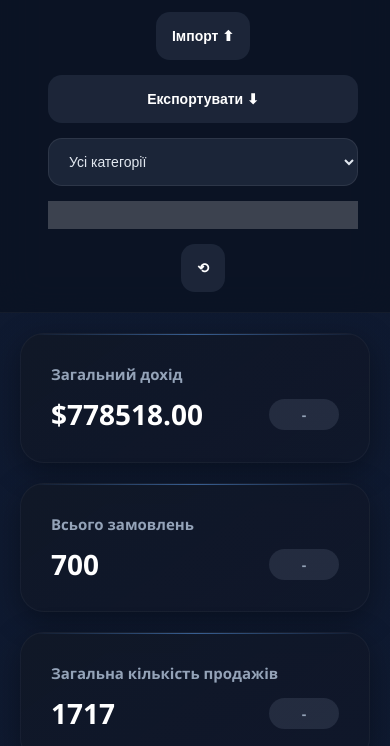
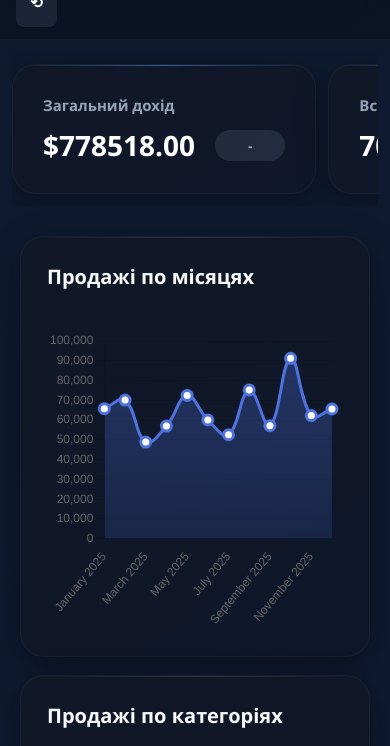
Before and after one commit to Khyzhniak395134/sales-dashboard_TEST, a plain HTML site: page index.html in a window 390 px wide. Shown: the part 177-923 px from the top of the page. Drawn offline with nearby package versions, Linux system fonts and the light colour scheme.

Commit message:
Improve responsive styles for mobile and tablets
Refactor responsive styles for tablets and mobile devices, enhancing layout and touch-friendly design.

```diff
--- a/css/responsive.css
+++ b/css/responsive.css
@@ -24,31 +24,92 @@
 
 @media (max-width: 768px) {
 
+    /* Header: make actions touch-friendly and wrap on small screens */
     .header {
-        flex-direction: column;
-        gap: 20px;
+        display: flex;
+        flex-direction: row;
+        flex-wrap: wrap;
+        gap: 10px;
+        align-items: center;
+        justify-content: space-between;
+        padding: 12px 16px;
+    }
 
-        align-items: flex-start;
+    .header .logo h1 {
+        font-size: 1.1rem;
+        margin: 0;
     }
 
     .header-actions {
-        flex-direction: column;
-        width: 100%;
+        display: flex;
+        flex-wrap: wrap;
+        gap: 8px;
+        align-items: center;
+        width: auto;
     }
 
+    .header-actions button,
     .header-actions select,
-    .header-actions input,
-    .header-actions button,
-    .header-actions span {
-        width: 100%;
+    .header-actions input[type="date"],
+    .header-actions .search-wrapper input {
+        padding: 10px 14px;
+        font-size: 15px;
+        min-height: 44px; /* meet touch target */
+        border-radius: 8px;
+        box-sizing: border-box;
     }
 
+    .search-wrapper { max-width: 220px; flex: 1 1 140px; }
+    .search-wrapper input { width: 100%; }
+
+    /* Statistics cards: horizontal row with scrolling */
     .stats-section {
-        grid-template-columns: 1fr;
+        display: flex;
+        flex-direction: row;
+        gap: 12px;
+        overflow-x: auto;
+        padding: 12px 4px;
+        -webkit-overflow-scrolling: touch;
+        scroll-snap-type: x mandatory;
+        align-items: stretch;
+    }
+
+    .stats-section .stat-card {
+        flex: 0 0 calc(80% - 12px);
+        min-width: 220px;
+        max-width: 320px;
+        scroll-snap-align: start;
+    }
+
+    /* Small visual tweaks for cards on tiny phones */
+    @media (max-width: 420px) {
+        .stats-section .stat-card { flex: 0 0 85%; min-width: 200px; }
+        .header .logo h1 { font-size: 1rem; }
+    }
+
+    /* Charts: full width canvas and stacked layout */
+    .charts-section,
+    .extra-section {
+        display: block;
+        width: 100%;
+        padding: 0 8px;
+    }
+
+    .chart-card {
+        width: 100%;
+        margin-bottom: 18px;
+        box-sizing: border-box;
+    }
+
+    .chart-card canvas {
+        width: 100% !important;
+        height: auto !important;
+        max-width: 100%;
+        display: block;
     }
 
     .dashboard {
-        padding: 20px;
+        padding: 12px;
     }
 
 }
```
